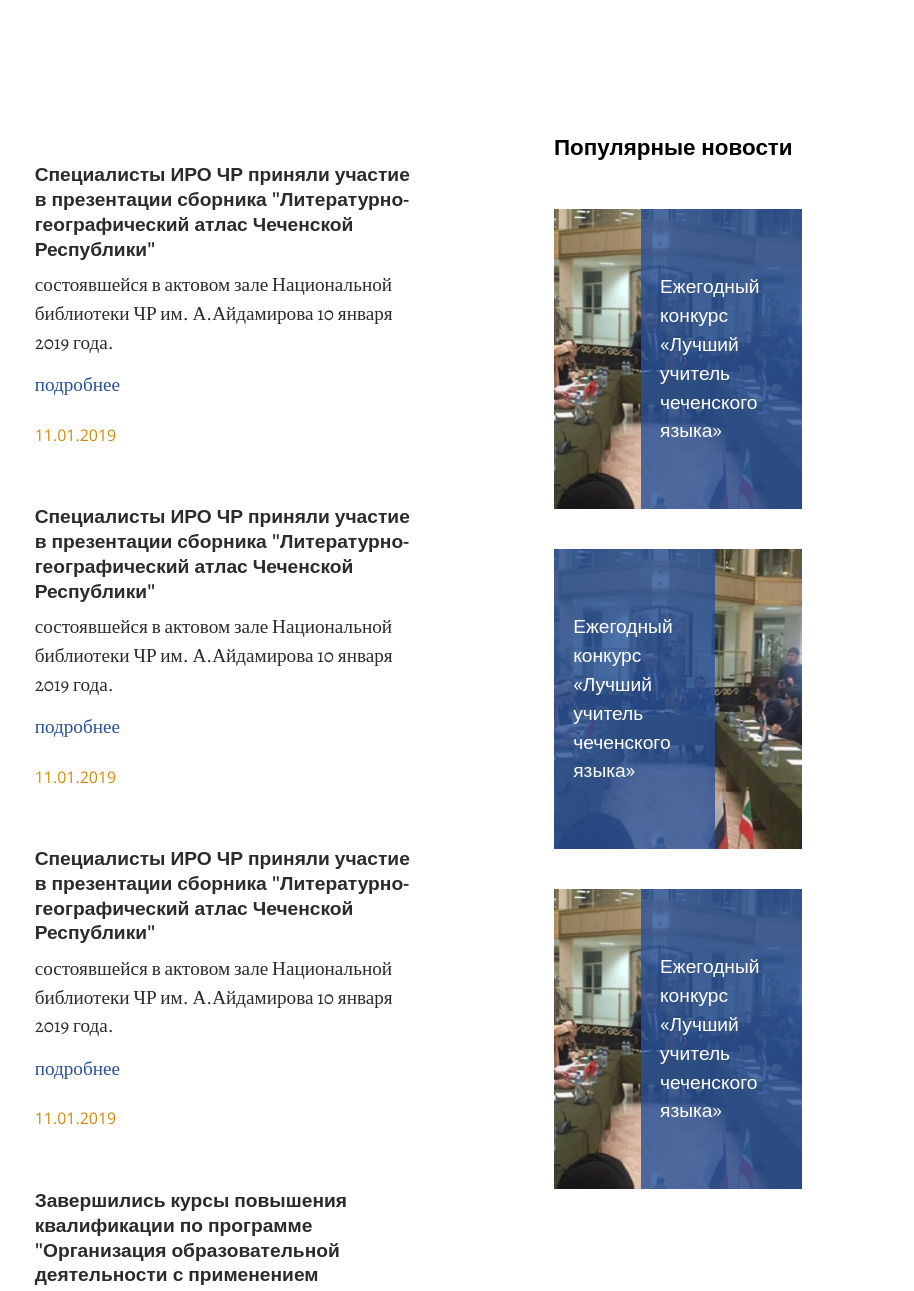
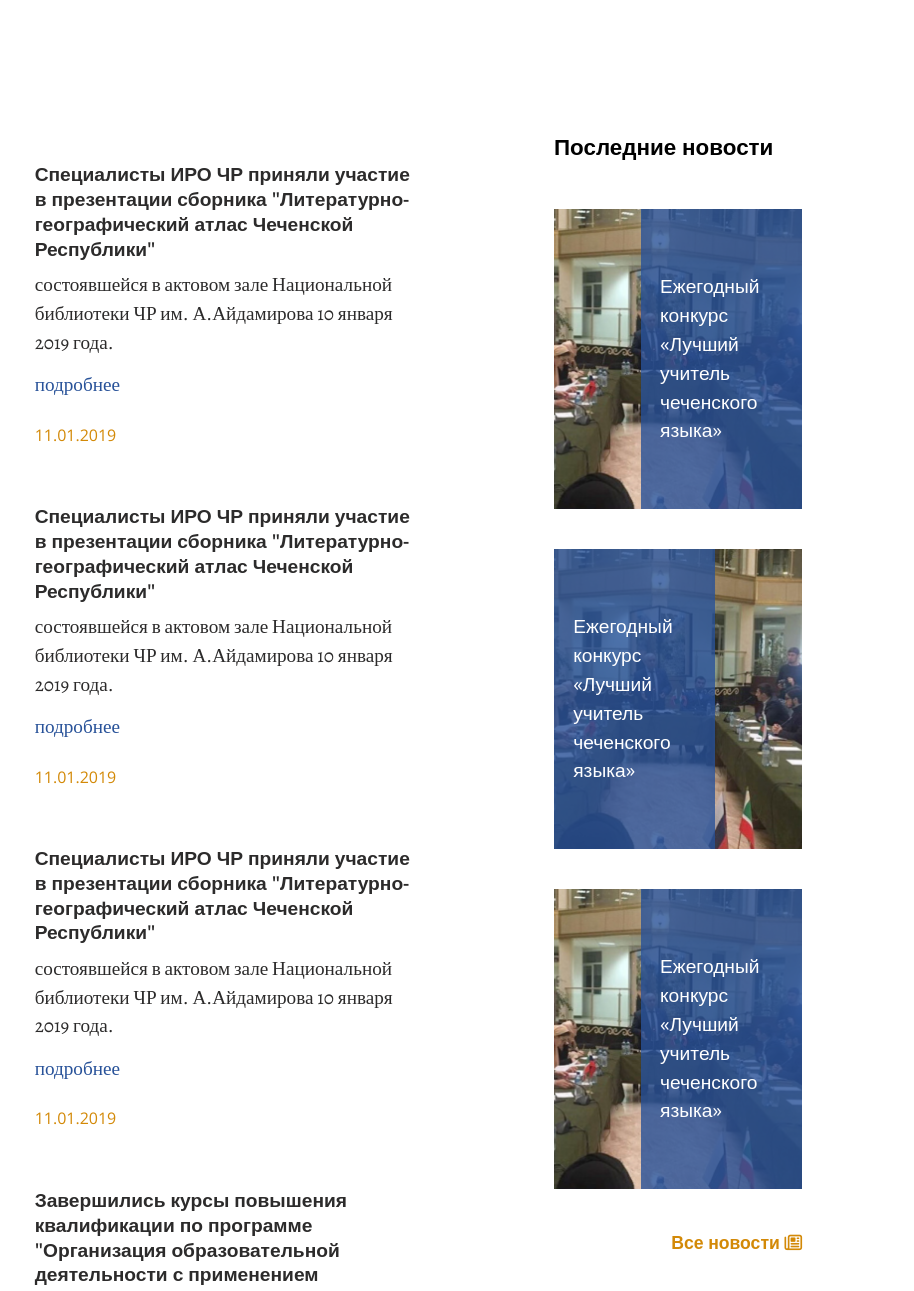
Before and after one commit to kmva/chipkro, a plain HTML site: page templates/news.html in a window 1280 px wide. Shown: the part 240-1531 px from the top of the page, 366-1280 px from the left. Drawn offline with nearby package versions, Linux system fonts and the light colour scheme.

Commit message:
popular news block updated

```diff
--- a/css/sass/common.scss
+++ b/css/sass/common.scss
@@ -418,6 +418,7 @@ aside{
     .popular_news{
 
         font-family: 'Open Sans', sans-serif;
+        position: relative;
 
         h2{
             font-size: 1.4rem;
@@ -427,7 +428,6 @@ aside{
         &__block{
             width: 100%;
             height: 300px;
-            background: url('../../img/3.png') no-repeat center/cover;
             position: relative;
             margin-bottom: 2.5em;
             cursor: pointer;
@@ -435,23 +435,33 @@ aside{
             &:nth-of-type(odd){
 
                 .popular_news__heading{
-                    margin-left: auto;
+                    right: 0;
                 }
             }
 
             &:hover, &:active{
                 .popular_news__heading{
-                    width: 100%;;
+                    width: 100%;
                 }
             }
 
             @include large{
                 height: 270px;
             }
+
+            img{
+                position: absolute;
+                z-index: 99;
+                display: block;
+                width: 100%;
+                height: 100%;
+                object-fit: cover;
+            }
         }
 
         &__heading{
-            position: relative;
+            position: absolute;
+            z-index: 100;
             width: 65%;
             height: 100%;
             background: rgba($color: $blue-m, $alpha: .8);
--- a/templates/news.html
+++ b/templates/news.html
@@ -106,16 +106,20 @@
         </main>
         <aside class="sidebar">
             <div class="popular_news">
-                <h2>Популярные новости</h2>
+                <h2>Последние новости</h2>
                 <div class="popular_news__block">
-                    <a href=""><h3 class="popular_news__heading">Ежегодный конкурс <br>«Лучший учитель чеченского языка»</h3></a>
+                    <img src="../img/3.png" alt="">
+                    <a href=""><h3 class="popular_news__heading">Ежегодный конкурс «Лучший учитель чеченского языка»</h3></a>
                 </div>
                 <div class="popular_news__block">
-                    <a href=""><h3 class="popular_news__heading">Ежегодный конкурс <br>«Лучший учитель чеченского языка»</h3></a>
+                    <img src="../img/3.png" alt="">
+                    <a href=""><h3 class="popular_news__heading">Ежегодный конкурс «Лучший учитель чеченского языка»</h3></a>
                 </div>
                 <div class="popular_news__block">
-                    <a href=""><h3 class="popular_news__heading">Ежегодный конкурс <br>«Лучший учитель чеченского языка»</h3></a>
+                    <img src="../img/3.png" alt="">
+                    <a href=""><h3 class="popular_news__heading">Ежегодный конкурс «Лучший учитель чеченского языка»</h3></a>
                 </div>
+                <a href="news.html" class="all_news_link all_news_link--gold">Все новости <i class="far fa-newspaper"></i></a>
             </div>
         </aside>
     </div>
```
Also changed, not shown: templates/announcements.html (+7 -4 lines), templates/post.html (+6 -3 lines), css/sass/common.css, 4 other files.
